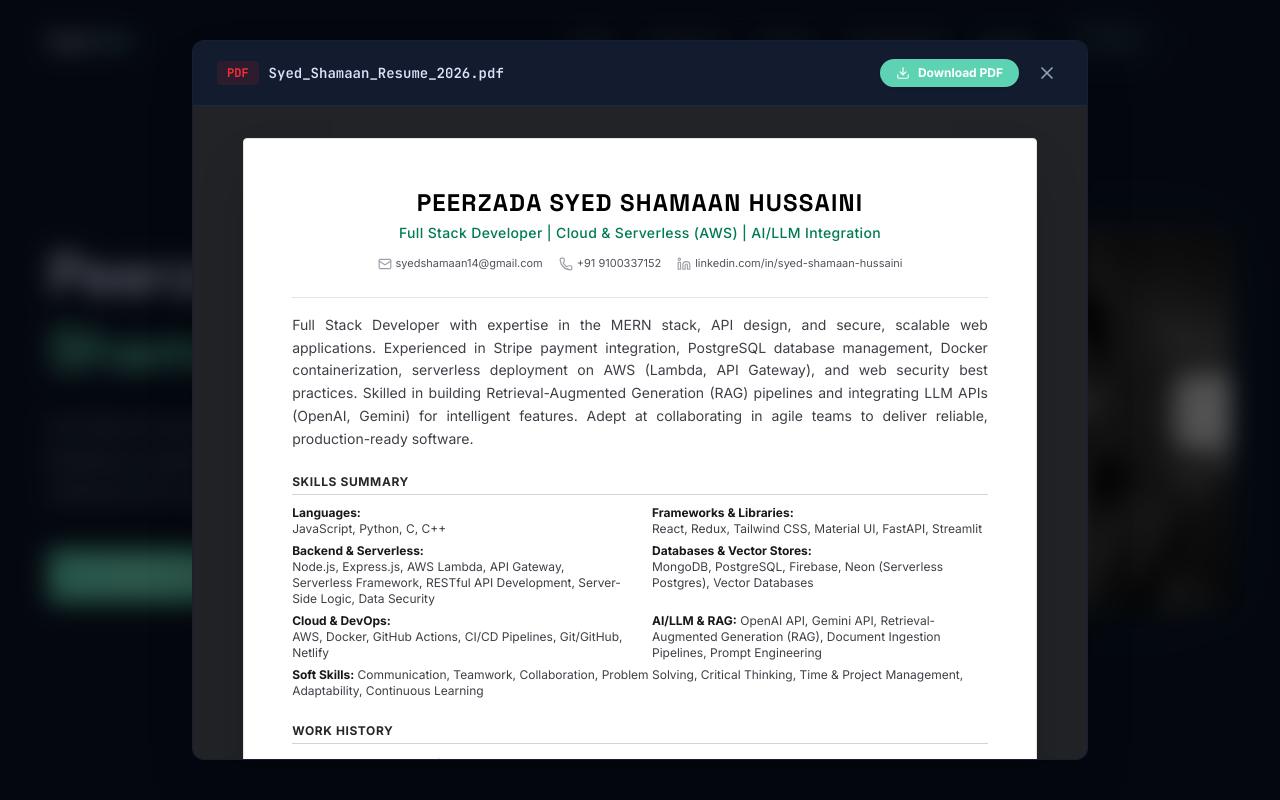
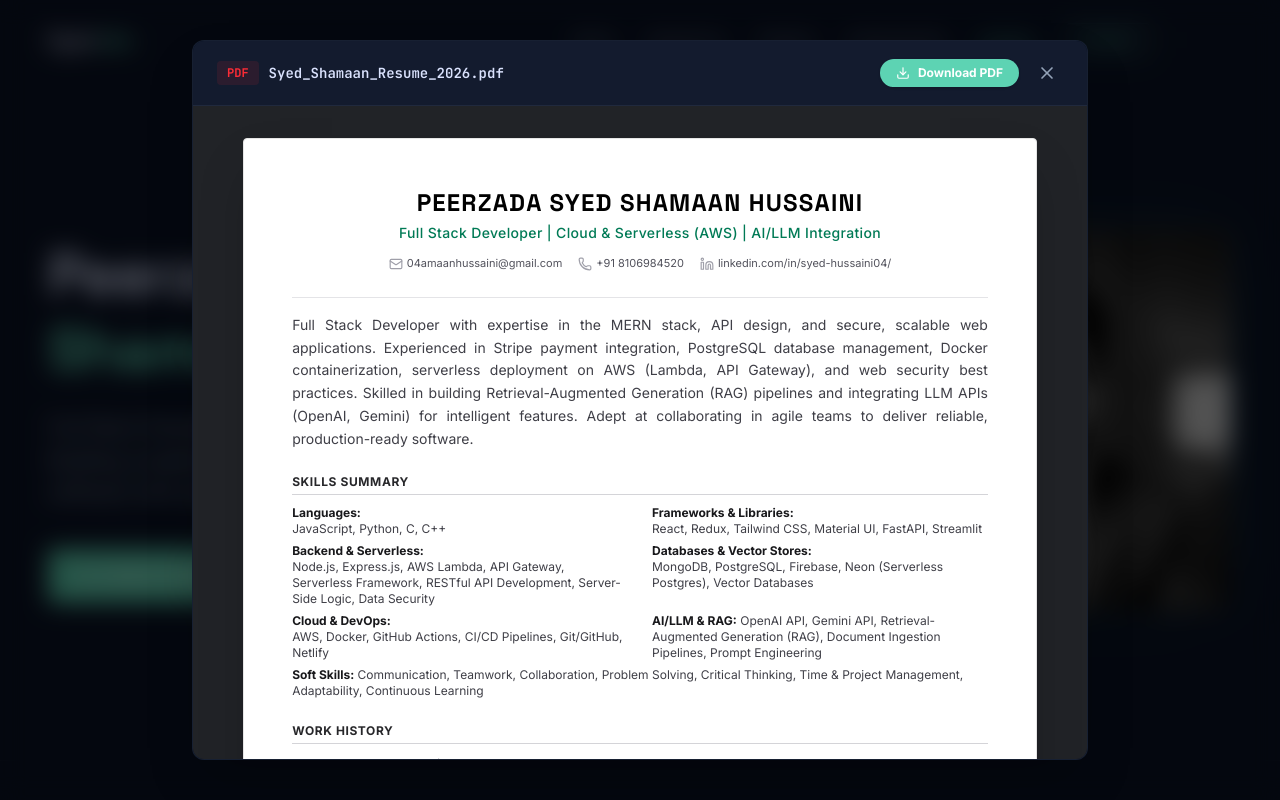
Before and after one commit to SyedShamaan2000/Syed-Portfolio, a React (Vite) app: page / in a window 1280 px wide. Both pictures are taken after a click on the button "RESUME". Shown: the top 800 px of the page. Built offline with nearby package versions, Linux system fonts and the light colour scheme.

Commit message:
chore: update contact information and employment period in ResumeModal and data files

```diff
--- a/src/components/ResumeModal.tsx
+++ b/src/components/ResumeModal.tsx
@@ -88,20 +88,20 @@ export default function ResumeModal({ isOpen, onClose }: ResumeModalProps) {
                   <div className="flex flex-wrap justify-center items-center gap-x-4 gap-y-1.5 mt-3 text-[11px] text-zinc-600">
                     <span className="flex items-center gap-1">
                       <Mail className="h-3.5 w-3.5 text-zinc-400" />
-                      syedshamaan14@gmail.com
+                      04amaanhussaini@gmail.com
                     </span>
                     <span className="flex items-center gap-1">
                       <Phone className="h-3.5 w-3.5 text-zinc-400" />
-                      +91 9100337152
+                      +91 8106984520
                     </span>
                     <a
-                      href="https://www.linkedin.com/in/syed-shamaan-hussaini"
+                      href="https://www.linkedin.com/in/syed-hussaini04/"
                       target="_blank"
                       rel="noopener noreferrer"
                       className="flex items-center gap-1 hover:text-emerald-700 transition-colors"
                     >
                       <Linkedin className="h-3.5 w-3.5 text-zinc-400" />
-                      linkedin.com/in/syed-shamaan-hussaini
+                      linkedin.com/in/syed-hussaini04/
                     </a>
                   </div>
                 </div>
@@ -196,7 +196,7 @@ export default function ResumeModal({ isOpen, onClose }: ResumeModalProps) {
                           </span>
                         </div>
                         <span className="text-emerald-700 font-mono text-[11px] whitespace-nowrap">
-                          Dec 2024 - Present
+                          Dec 2024 - Sept 2026
                         </span>
                       </div>
                       <p className="text-[10px] text-zinc-500 italic mb-1.5">
--- a/src/data.ts
+++ b/src/data.ts
@@ -8,11 +8,11 @@ export const portfolioData = {
   avatarUrl: "photo.jpg",
   resumeUrl: "#",
   contact: {
-    email: "syedshamaan14@gmail.com",
-    phone: "+91 9100337152",
+    email: "04amaanhussaini@gmail.com",
+    phone: "+91 8106984520",
     location: "Hyderabad, Telangana",
     github: "https://github.com/SyedShamaan2000",
-    linkedin: "https://www.linkedin.com/in/syed-shamaan-hussaini",
+    linkedin: "https://www.linkedin.com/in/syed-hussaini04/",
   },
   skills: [
     { title: "Languages", skills: ["JavaScript", "Python", "C", "C++"] },
@@ -78,7 +78,7 @@ export const portfolioData = {
       role: "Full Stack Developer",
       company: "Sakesh InfoTech Pvt Ltd",
       location: "Hyderabad, India / Texas, USA",
-      period: "Dec 2024 - Present",
+      period: "Dec 2024 - Sept 2026",
       points: [
         "Built and optimized React UI components for 5+ features, improving performance and usability and reducing unnecessary re-renders by ~25%.",
         "Created scalable FastAPI backend services with structured validation and error handling, delivering 10+ APIs supporting real-time client consumption.",
```
